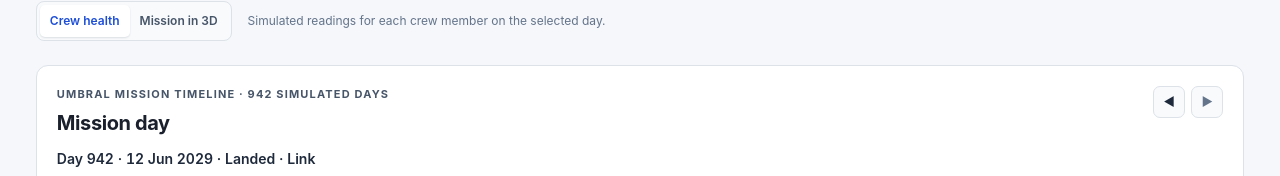
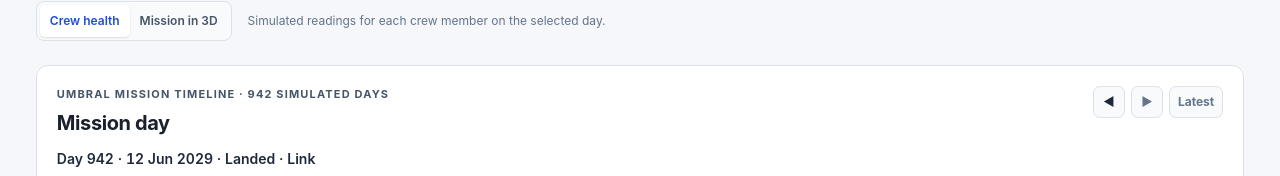
Before and after one commit to iniveyro/NASA-Space-Apps-Challenge, a Next.js app: page / in a window 1280 px wide. Shown: the part 265-441 px from the top of the page. Built offline with nearby package versions, Linux system fonts and the light colour scheme.

Commit message:
feat(mission-timeline): add back-to-latest control to the day selector

```diff
--- a/src/features/mission-timeline/components/MissionDaySelector.tsx
+++ b/src/features/mission-timeline/components/MissionDaySelector.tsx
@@ -30,7 +30,7 @@ function describeDay(info: MissionDay | undefined): string {
   return `Day ${info.day} · ${formatMissionDate(info.date)} · ${phaseLabel(info.phase)} · ${commLabel(info.comm)}`;
 }
 
-/** Controlled mission-day picker: phase band, range slider, ±1 day buttons, and scenario event markers. */
+/** Controlled mission-day picker: phase band, range slider, ±1 day and back-to-latest buttons, and scenario event markers. */
 export function MissionDaySelector({ days, events, crew = [], value, onChange }: MissionDaySelectorProps) {
   const total = days.length;
   const day = clampDay(value, total);
@@ -63,7 +63,7 @@ export function MissionDaySelector({ days, events, crew = [], value, onChange }:
         titleId="mission-day-title"
         className="mb-3 flex-wrap"
         actions={
-          <div className="flex items-center gap-1.5" role="group" aria-label="Step one day">
+          <div className="flex items-center gap-1.5" role="group" aria-label="Change mission day">
             <button
               type="button"
               id="mission-day-prev"
@@ -83,6 +83,16 @@ export function MissionDaySelector({ days, events, crew = [], value, onChange }:
               className="min-h-8 min-w-8 cursor-pointer rounded-sm border border-border bg-surface-subtle px-2 text-caption font-bold text-text-strong hover:border-hover-border disabled:cursor-not-allowed disabled:text-muted"
             >
               ▶
+            </button>
+            <button
+              type="button"
+              id="mission-day-latest"
+              aria-label="Back to latest day"
+              disabled={day >= total}
+              onClick={() => select(total)}
+              className="min-h-8 min-w-8 cursor-pointer rounded-sm border border-border bg-surface-subtle px-2 text-caption font-bold text-text-strong hover:border-hover-border disabled:cursor-not-allowed disabled:text-muted"
+            >
+              Latest
             </button>
           </div>
         }
```
